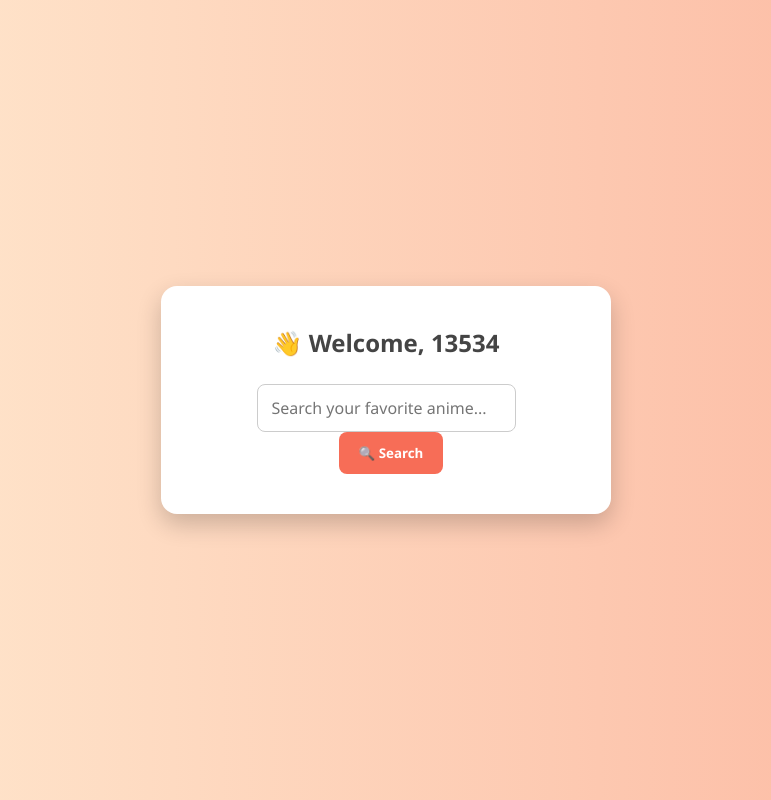
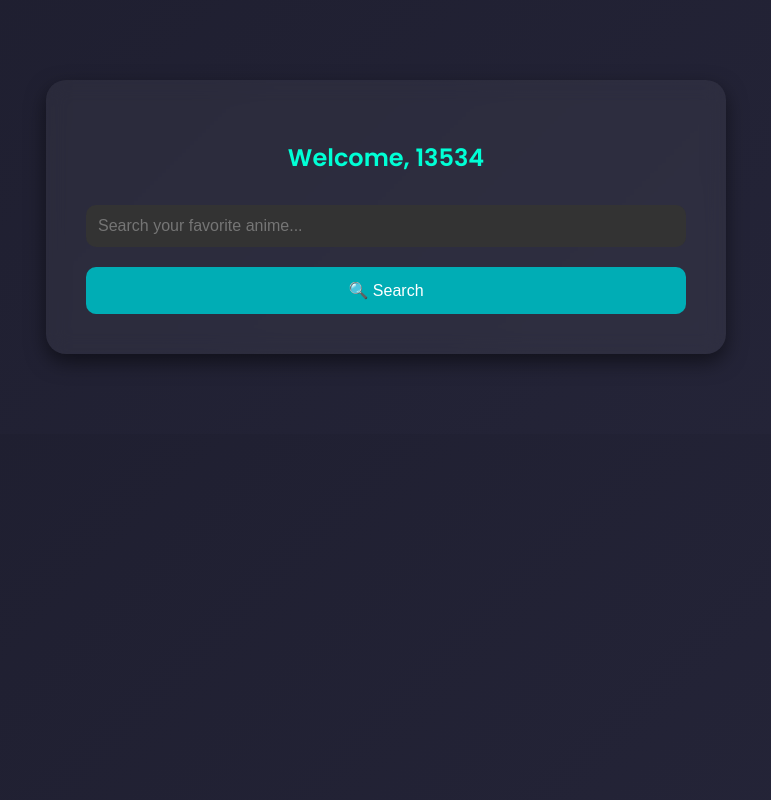
Before and after one commit to rah1234567890/anime_site, a Flask app: page /dashboard in a window 1280 px wide. Shown: the whole page, without its empty margins (254-1025 px from the left). Run offline with Flask 3, Linux system fonts and the light colour scheme; a user stored in the database is signed in.

Commit message:
dashboard.html

```diff
--- a/templates/dashboard.html
+++ b/templates/dashboard.html
@@ -1,96 +1,70 @@
-<!DOCTYPE html>
-<html lang="en">
+<!DOCTYPE html><html lang="en">
 <head>
   <meta charset="UTF-8">
-  <title>Dashboard</title>
+  <meta name="viewport" content="width=device-width, initial-scale=1.0">
+  <title>Anime Search - Dashboard</title>
+  <link rel="stylesheet" href="{{ url_for('static', filename='style.css') }}">
+  <link href="https://fonts.googleapis.com/css2?family=Poppins:wght@400;600&display=swap" rel="stylesheet">
   <style>
-    * {
+    body {
+      font-family: 'Poppins', sans-serif;
+      background: linear-gradient(135deg, #1e1e2f, #252539);
+      color: #fff;
       margin: 0;
       padding: 0;
-      font-family: 'Segoe UI', sans-serif;
-      box-sizing: border-box;
     }
-
-    body {
-      background: linear-gradient(to right, #ffecd2, #fcb69f);
-      height: 100vh;
+    .container {
+      max-width: 600px;
+      margin: 80px auto;
+      background: rgba(255, 255, 255, 0.05);
+      padding: 40px;
+      border-radius: 20px;
+      box-shadow: 0 8px 20px rgba(0, 0, 0, 0.5);
+      backdrop-filter: blur(10px);
+      animation: fadeIn 1s ease-in-out;
+    }
+    h2 {
+      text-align: center;
+      margin-bottom: 30px;
+      color: #00ffd5;
+    }
+    form {
       display: flex;
       flex-direction: column;
-      align-items: center;
-      justify-content: center;
-      padding: 20px;
     }
-
-    .dashboard-box {
-      background: white;
-      padding: 40px;
-      border-radius: 16px;
-      box-shadow: 0 10px 25px rgba(0,0,0,0.2);
-      text-align: center;
-      animation: fadeIn 0.6s ease-in-out;
-      width: 100%;
-      max-width: 450px;
+    input {
+      padding: 12px;
+      margin-bottom: 20px;
+      border: none;
+      border-radius: 10px;
+      background-color: #333;
+      color: #fff;
+      font-size: 16px;
     }
-
+    button {
+      background-color: #00adb5;
+      border: none;
+      color: #fff;
+      padding: 14px;
+      border-radius: 10px;
+      font-size: 16px;
+      cursor: pointer;
+      transition: background-color 0.3s ease;
+    }
+    button:hover {
+      background-color: #00777f;
+    }
     @keyframes fadeIn {
-      0% { transform: scale(0.95); opacity: 0; }
-      100% { transform: scale(1); opacity: 1; }
-    }
-
-    .dashboard-box h2 {
-      margin-bottom: 25px;
-      color: #444;
-    }
-
-    input[type="text"] {
-      width: 70%;
-      padding: 12px 14px;
-      border-radius: 8px;
-      border: 1px solid #ccc;
-      font-size: 16px;
-      transition: 0.3s;
-      outline: none;
-    }
-
-    input[type="text"]:focus {
-      border-color: #f76d57;
-      box-shadow: 0 0 8px rgba(247,109,87,0.5);
-    }
-
-    button {
-      padding: 12px 20px;
-      background: #f76d57;
-      border: none;
-      border-radius: 8px;
-      color: white;
-      font-weight: bold;
-      margin-left: 10px;
-      cursor: pointer;
-      transition: 0.3s ease;
-    }
-
-    button:hover {
-      background: #e65b48;
-      transform: scale(1.05);
-    }
-
-    @media screen and (max-width: 500px) {
-      input[type="text"] {
-        width: 100%;
-        margin-bottom: 10px;
-      }
-      button {
-        width: 100%;
-        margin-left: 0;
-      }
+      from { opacity: 0; transform: translateY(-20px); }
+      to { opacity: 1; transform: translateY(0); }
     }
   </style>
 </head>
 <body>
-  <div class="dashboard-box">
-    <h2>👋 Welcome, {{ user }}</h2>
+  <div class="container">
+    <h2>Welcome, {{ user }}</h2>
     <form action="/search" method="get">
-      <input type="text" name="q" placeholder="Search your favorite anime..." required>
+      <input name="q" placeholder="Search your favorite anime...">
       <button type="submit">🔍 Search</button>
     </form>
   </div>
```
